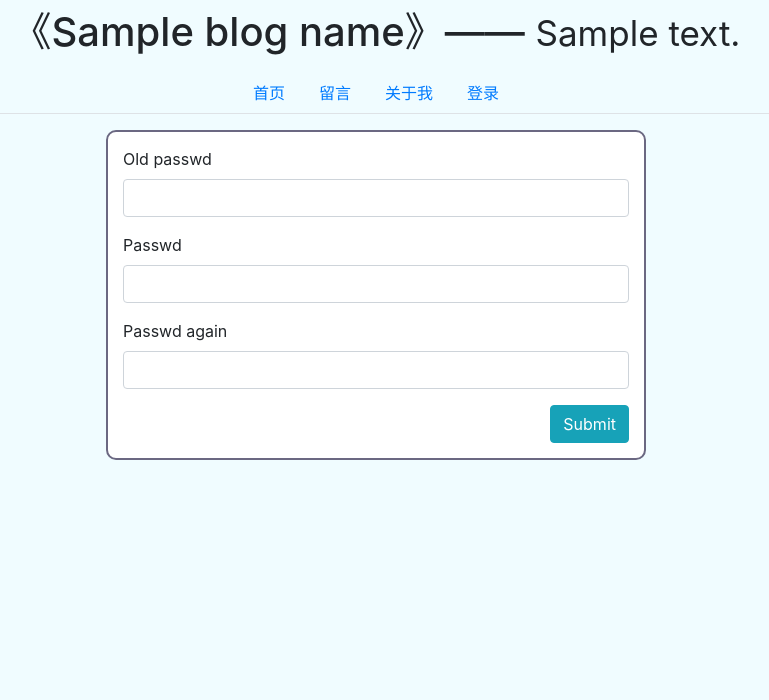
After one commit to SuperH-0630/HBlog, a Python web app: template templates/auth/passwd.html in a window 1280 px wide. The commit adds this page. Shown: the top 700 px of the page, without its empty margins (264-1033 px from the left). Run offline with Jinja, Linux system fonts and the light colour scheme; the template is opened without the code that fills it: most values are stand-ins (such as "Sample title", 1, 10 or a date in 2020); form fields are guessed from the names that the template uses; some libraries are stand-ins or nearby versions.

Commit message:
feat: 新增密码修改功能

```diff
--- a/core/user.py
+++ b/core/user.py
@@ -4,7 +4,7 @@ from itsdangerous import TimedJSONWebSignatureSerializer as Serializer
 from typing import Optional
 
 from configure import conf
-from sql.user import read_user, check_role, get_user_email, create_user, get_role_name, delete_user
+from sql.user import read_user, check_role, get_user_email, create_user, get_role_name, delete_user, change_passwd_hash
 import core.blog
 import core.comment
 import core.msg
@@ -125,3 +125,6 @@ class User(UserMixin):
 
     def delete(self):
         return delete_user(self.user_id)
+
+    def change_passwd(self, passwd):
+        return change_passwd_hash(self.user_id, self.get_passwd_hash(passwd))
--- /dev/null
+++ b/static/styles/auth/passwd.css
@@ -0,0 +1,6 @@
+.passwd-form {
+    background-color: white;
+    border-radius: 10px;
+    border: 2px solid #6b6882;
+    padding: 15px;
+}
--- /dev/null
+++ b/templates/auth/passwd.html
@@ -0,0 +1,39 @@
+{% extends "base.html" %}
+
+{% block title %} 修改密码 {% endblock %}
+
+{% block style %}
+    {{ super() }}
+    <link href="{{ url_for('static', filename='styles/auth/passwd.css') }}" rel="stylesheet">
+{% endblock %}
+
+{% block context %}
+    <section id="base" class="container mt-3">
+    <div class="row">
+        <div class="col-12 col-lg-6 offset-lg-3">
+            <form method="post" action="{{ url_for("auth.change_passwd_page") }}" class="passwd-form">
+                {{ ChangePasswdForm.hidden_tag() }}
+
+                <div class="form-group">
+                    {{ ChangePasswdForm.old_passwd.label }}
+                    {{ ChangePasswdForm.old_passwd(class="form-control") }}
+                </div>
+
+                <div class="form-group">
+                    {{ ChangePasswdForm.passwd.label }}
+                    {{ ChangePasswdForm.passwd(class="form-control") }}
+                </div>
+
+                <div class="form-group">
+                    {{ ChangePasswdForm.passwd_again.label }}
+                    {{ ChangePasswdForm.passwd_again(class="form-control") }}
+                </div>
+
+                <div class="text-right">
+                    {{ ChangePasswdForm.submit(class='btn btn-info') }}
+                </div>
+            </form>
+        </div>
+    </div>
+    </section>
+{% endblock %}
--- a/templates/auth/register.html
+++ b/templates/auth/register.html
@@ -29,8 +29,10 @@
                     {{ RegisterForm.passwd_again(class="form-control") }}
                 </div>
 
-                {{ RegisterForm.submit(class='btn btn-info mr-2') }}
-                <a class="btn btn-info mr-2" href="{{ url_for("auth.login_page") }}"> 前往登录 </a>
+                <div class="text-right">
+                    {{ RegisterForm.submit(class='btn btn-info mr-2') }}
+                    <a class="btn btn-info" href="{{ url_for("auth.login_page") }}"> 前往登录 </a>
+                </div>
             </form>
         </div>
     </div>
--- a/templates/auth/yours.html
+++ b/templates/auth/yours.html
@@ -37,6 +37,7 @@
                         </div>
                     </div>
 
+                    <a class="card-link" href="{{ url_for('auth.change_passwd_page') }}"> 修改密码 </a>
                     <a class="card-link" data-toggle="modal" data-target="#LogoutModal"> 退出登录 </a>
                 </div>
             </div>
```
Also changed, not shown: sql/user.py (+7 -0 lines), templates/auth/login.html (+5 -4 lines), view/auth.py (+25 -0 lines).
